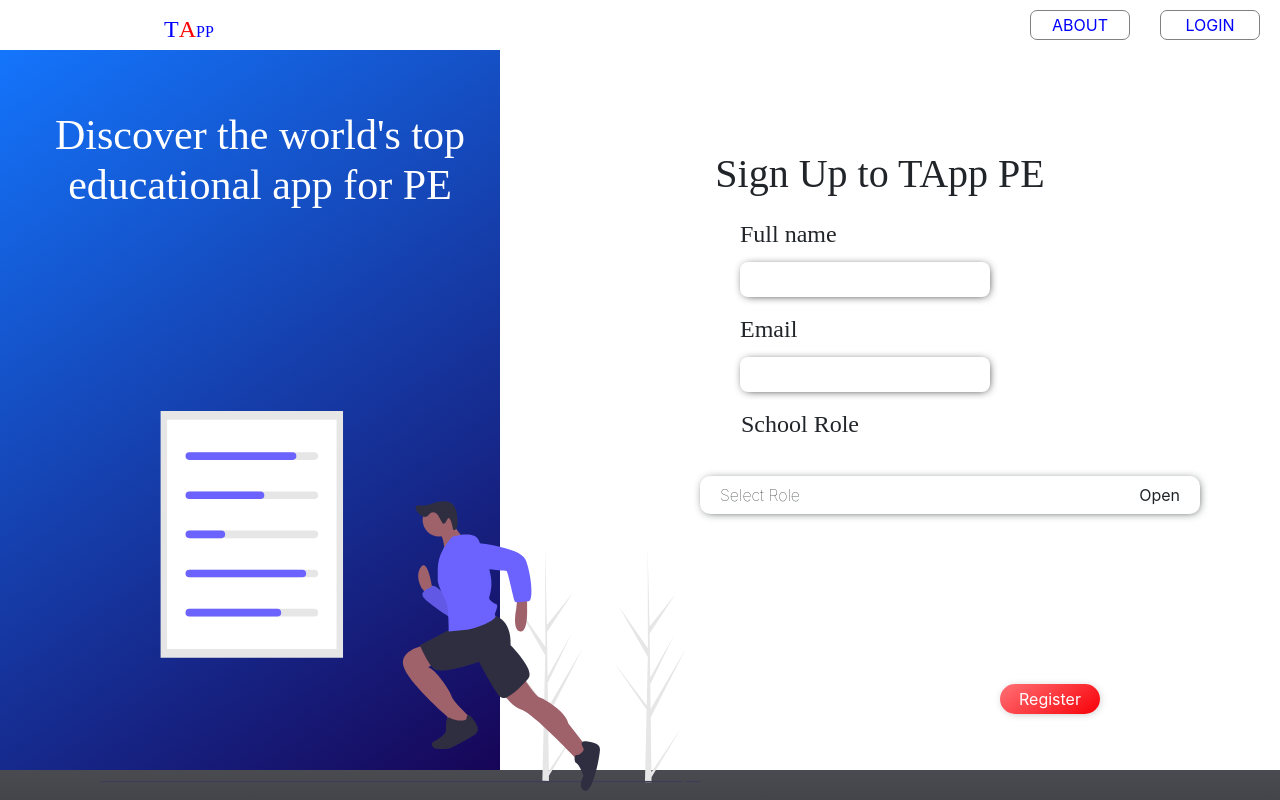
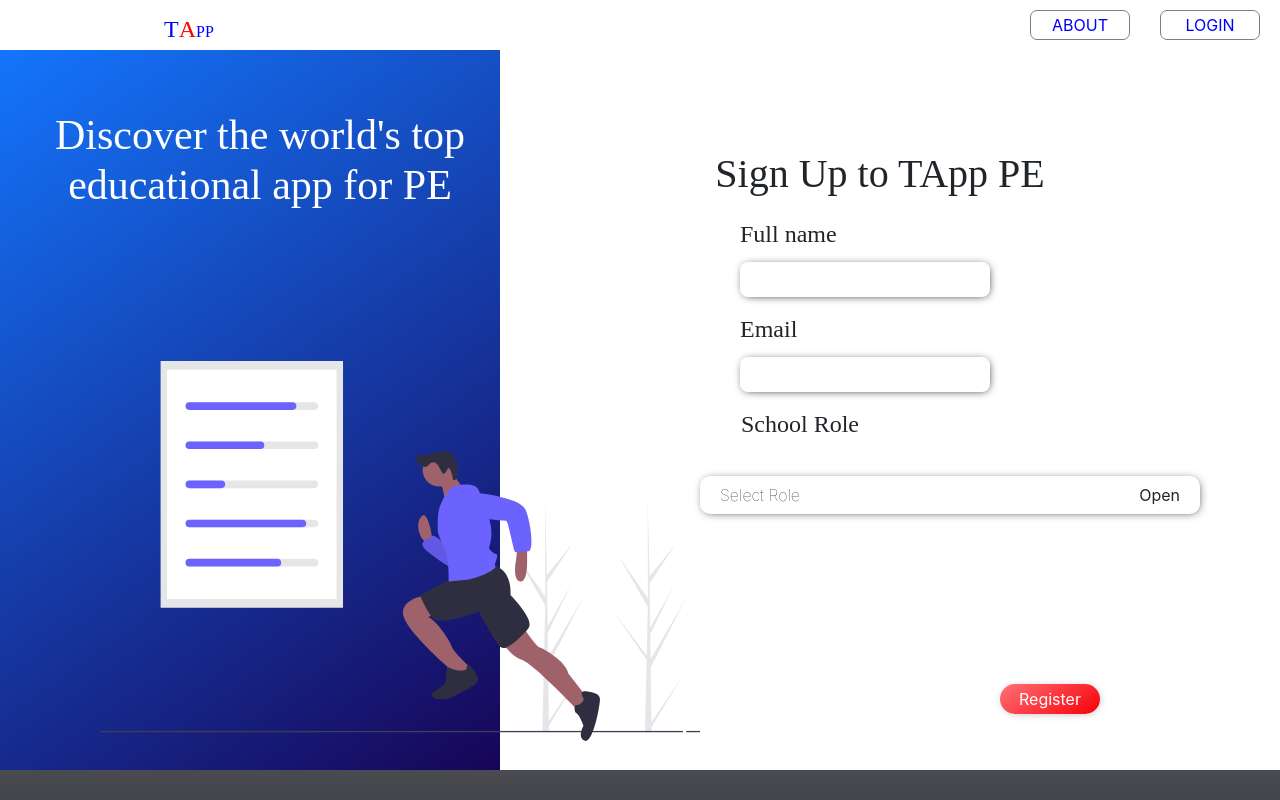
Before and after one commit to TAppPE/TApptest, a React (Create React App) app: page /signup in a window 1280 px wide. Shown: the top 800 px of the page. Built offline with nearby package versions, Linux system fonts and the light colour scheme.

Commit message:
Update signupForm.css

```diff
--- a/src/components/Signup/signupForm.css
+++ b/src/components/Signup/signupForm.css
@@ -34,7 +34,7 @@
     display: flex;
     flex-direction: column;
     justify-content: flex-end;
-    margin-top: 200px;
+    margin-top: 150px;
     margin-left: 100px;
     background-size: contain;
 }
```
